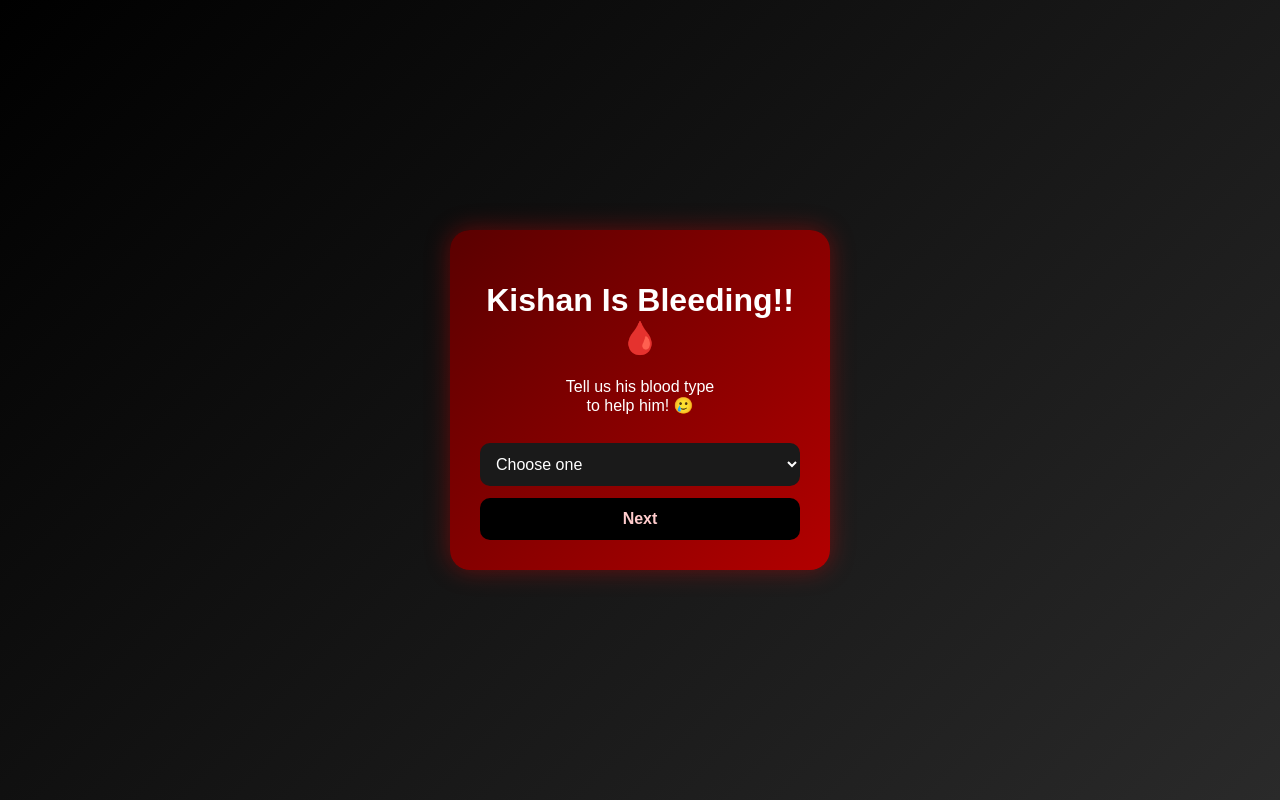
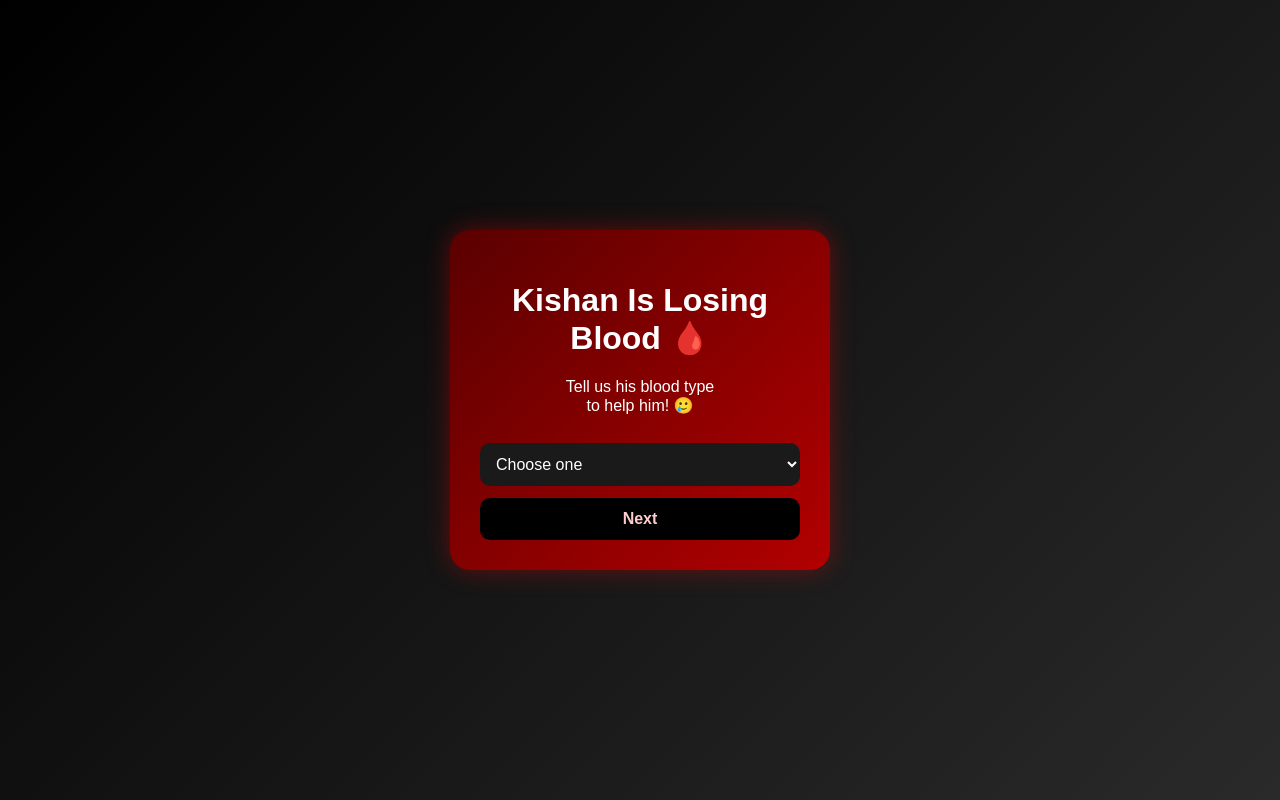
Before and after one commit to 9Kishan6/for-her, a plain HTML site: page index.html in a window 1280 px wide. Drawn offline with Linux system fonts and the light colour scheme.

Commit message:
Update title and heading for Kishan's situation

```diff
--- a/index.html
+++ b/index.html
@@ -3,13 +3,13 @@
 <head>
   <meta charset="UTF-8">
   <meta name="viewport" content="width=device-width, initial-scale=1.0">
-  <title>Kishan Is Bleeding</title>
+  <title>Kishan Is Losing Blood</title>
   <link rel="stylesheet" href="style.css">
 </head>
 <body>
 
   <div class="card" id="card">
-    <h1>Kishan Is Bleeding!! 🩸</h1>
+    <h1>Kishan Is Losing Blood 🩸</h1>
     <p>Tell us his blood type<br>to help him! 🥲</p>
 
     <select id="choice">
```
